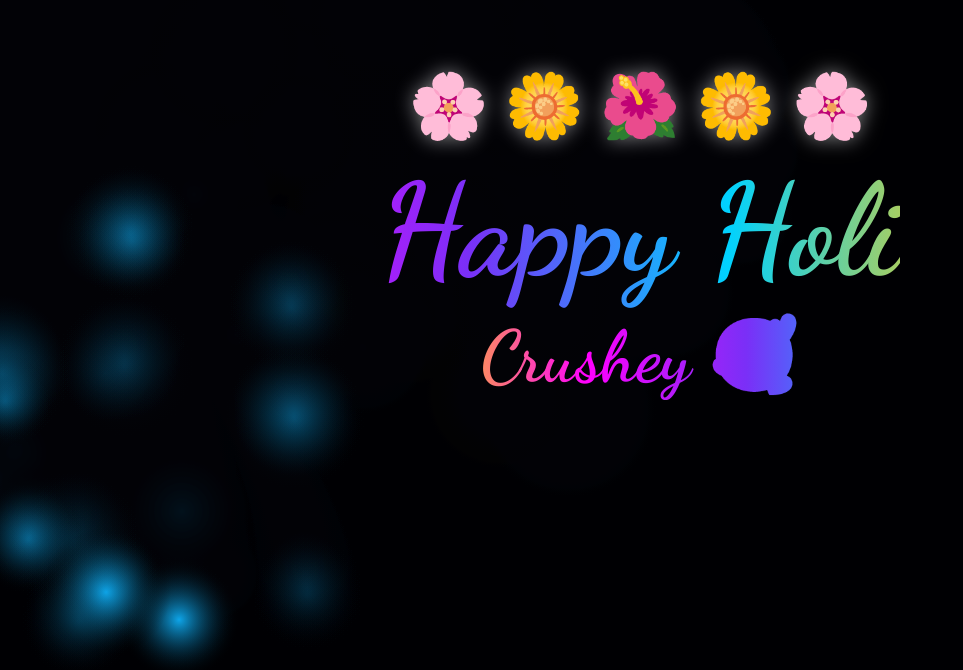
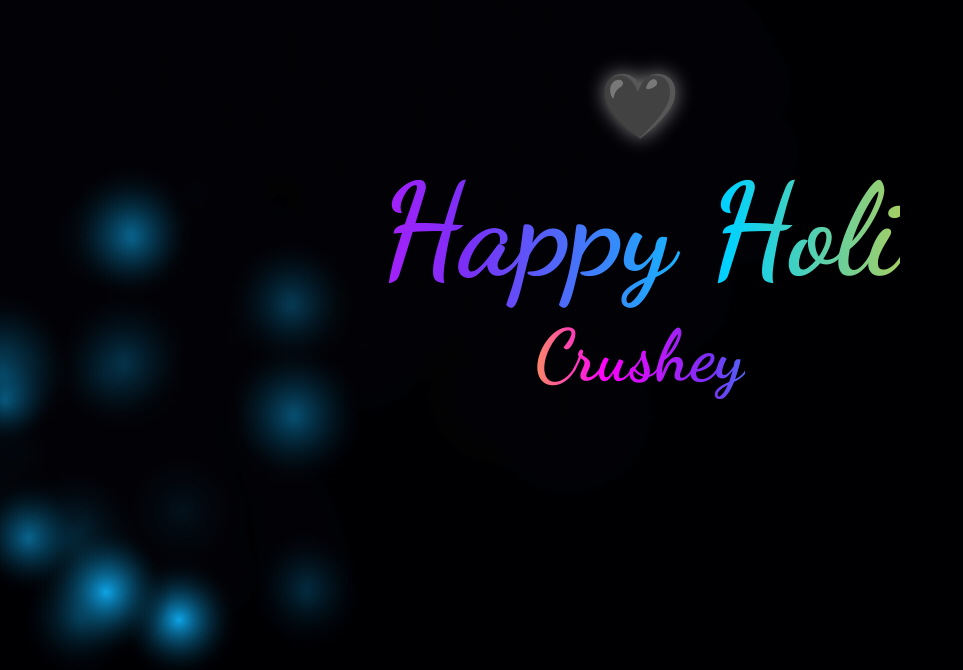
Before and after one commit to Soundarya-git/Holiwish, a plain HTML site: page index.html in a window 1280 px wide. Shown: the part 130-800 px from the top of the page, without its empty margins (0-963 px from the left). Drawn offline with Linux system fonts and the light colour scheme.

Commit message:
Add files via upload

```diff
--- a/index.html
+++ b/index.html
@@ -80,9 +80,9 @@
 <body>
 
     <div id="main-ui">
-        <div class="flower-row" id="top-flowers">🌸 🌼 🌺 🌼 🌸</div>
+        <div class="flower-row" id="top-flowers">🖤</div>
         <h1 id="wish">Happy Holi</h1>
-        <p class="name-tag" id="name">Crushey 🥰</p>
+        <p class="name-tag" id="name">Crushey </p>
     </div>
 
     <canvas id="canvas"></canvas>
```
